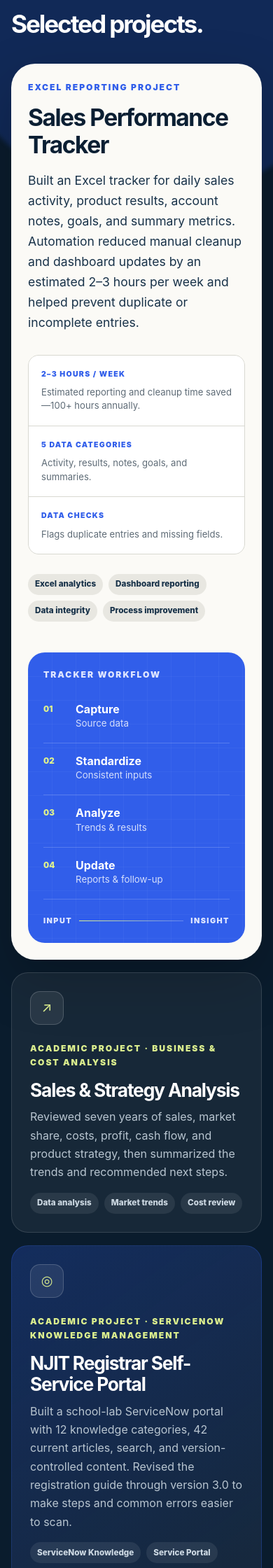
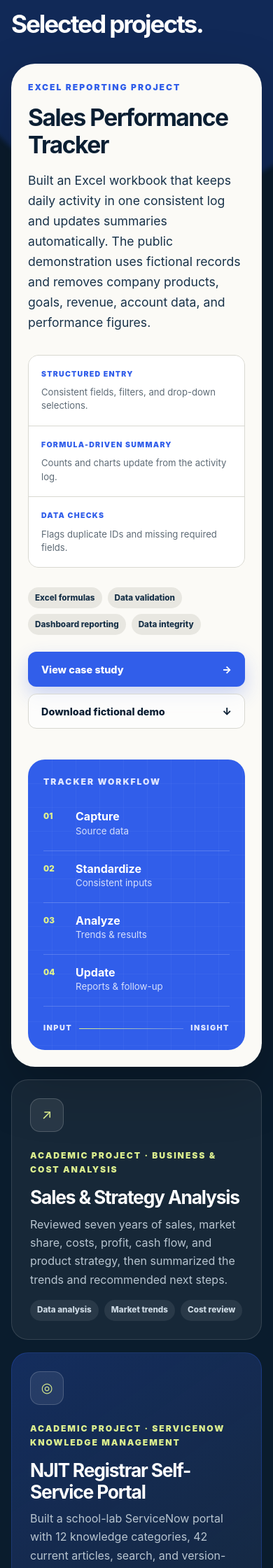
Before and after one commit to jon314159/JonathanCapalbo.me, a Jekyll site: the page index.html, which Jekyll copies as it is, in a window 390 px wide. Shown: the part 3590-5830 px from the top of the page at 70% size. Built offline with Jekyll 4.4.1, drawn with Linux system fonts in a browser that asks for light colours.

Commit message:
Add fictional Excel sales activity tracker case study

```diff
--- a/assets/css/style.css
+++ b/assets/css/style.css
@@ -609,6 +609,15 @@
 .project-detail-grid p { color: var(--muted); font-size: 0.82rem; line-height: 1.48; }
 .featured-project .tag-row span { color: var(--ink-soft); background: #e8e7e1; }
 
+.featured-links {
+  display: flex;
+  flex-wrap: wrap;
+  gap: 10px;
+  margin-top: 24px;
+}
+
+.featured-links .button { width: auto; }
+
 .workflow-visual {
   display: flex;
   min-height: 100%;
@@ -1119,6 +1128,67 @@
 .scope-note a { display: inline-flex; gap: 12px; margin-top: 18px; color: #fff; font-size: 0.86rem; font-weight: 850; text-underline-offset: 4px; }
 .case-contact { margin-top: 0; }
 
+/* Sales activity tracker case study */
+.sales-stat-grid dt { font-size: 1.55rem; letter-spacing: -0.045em; }
+.case-inline-link { color: var(--blue); }
+.case-inline-link:hover { color: var(--blue-dark); }
+.sales-preview { border-color: rgba(49, 94, 234, 0.2); }
+
+.tracker-sample {
+  overflow: hidden;
+  border: 1px solid var(--line);
+  border-radius: var(--radius-lg);
+  background: #fff;
+  box-shadow: var(--shadow);
+}
+
+.tracker-sample-top {
+  display: flex;
+  justify-content: space-between;
+  gap: 20px;
+  padding: 20px 22px;
+  color: #fff;
+  background: var(--navy);
+}
+
+.tracker-sample-top span { font-weight: 900; }
+.tracker-sample-top strong { color: var(--lime); font-size: 0.76rem; text-transform: uppercase; letter-spacing: 0.1em; }
+
+.tracker-columns,
+.tracker-row {
+  display: grid;
+  grid-template-columns: 1.05fr 0.82fr 0.9fr 1.25fr;
+  align-items: center;
+}
+
+.tracker-columns {
+  color: #fff;
+  background: var(--blue);
+  font-size: 0.72rem;
+  font-weight: 900;
+  text-transform: uppercase;
+  letter-spacing: 0.06em;
+}
+
+.tracker-columns span,
+.tracker-row span { padding: 12px 13px; }
+
+.tracker-row { color: var(--ink-soft); font-size: 0.8rem; }
+.tracker-row + .tracker-row { border-top: 1px solid var(--line); }
+.tracker-row:nth-child(even) { background: #f2f7fb; }
+.tracker-row .check-clear { color: var(--teal); font-weight: 850; }
+.tracker-row .check-review { color: #92400e; background: #fef3c7; font-weight: 850; }
+.tracker-row .check-missing { color: #991b1b; background: #fee2e2; font-weight: 850; }
+
+.tracker-note {
+  margin: 20px;
+  padding: 16px;
+  border-left: 4px solid var(--blue);
+  background: var(--blue-pale, #e9edfa);
+}
+
+.tracker-note p { margin-top: 4px; color: var(--muted); font-size: 0.82rem; }
+
 @media (min-width: 1440px) {
   .case-hero { width: min(1560px, calc(100% - 48px)); }
   .case-image-section { width: min(1620px, calc(100% - 72px)); }
@@ -1149,6 +1219,14 @@
   .article-sample { padding: 22px; }
   .article-sample-top { display: grid; gap: 4px; }
   .article-table p { grid-template-columns: 1fr; gap: 3px; }
+  .featured-links { display: grid; }
+  .featured-links .button { width: 100%; }
+  .tracker-sample-top { display: grid; gap: 5px; }
+  .tracker-columns { display: none; }
+  .tracker-row { grid-template-columns: 1fr 1fr; border-top: 1px solid var(--line); }
+  .tracker-row span { display: grid; gap: 2px; }
+  .tracker-row span:nth-child(3)::before { content: "Outcome"; color: var(--muted); font-size: 0.66rem; font-weight: 850; text-transform: uppercase; }
+  .tracker-row span:nth-child(4)::before { content: "Quality"; color: inherit; font-size: 0.66rem; font-weight: 850; text-transform: uppercase; }
 }
 
 @media (prefers-reduced-motion: reduce) {
--- a/index.html
+++ b/index.html
@@ -12,7 +12,7 @@
     <meta property="og:url" content="https://jonathancapalbo.me/" />
     <link rel="canonical" href="https://jonathancapalbo.me/" />
     <link rel="icon" href="favicon.svg" type="image/svg+xml" />
-    <link rel="stylesheet" href="assets/css/style.css?v=37" />
+    <link rel="stylesheet" href="assets/css/style.css?v=38" />
   </head>
   <body>
     <a class="skip-link" href="#main-content">Skip to content</a>
@@ -125,15 +125,19 @@
             <div class="project-copy">
               <p class="project-label">Excel reporting project</p>
               <h3>Sales Performance Tracker</h3>
-              <p class="project-lede">Built an Excel tracker for daily sales activity, product results, account notes, goals, and summary metrics. Automation reduced manual cleanup and dashboard updates by an estimated 2–3 hours per week and helped prevent duplicate or incomplete entries.</p>
+              <p class="project-lede">Built an Excel workbook that keeps daily activity in one consistent log and updates summaries automatically. The public demonstration uses fictional records and removes company products, goals, revenue, account data, and performance figures.</p>
 
               <div class="project-detail-grid">
-                <div><span>2–3 hours / week</span><p>Estimated reporting and cleanup time saved—100+ hours annually.</p></div>
-                <div><span>5 data categories</span><p>Activity, results, notes, goals, and summaries.</p></div>
-                <div><span>Data checks</span><p>Flags duplicate entries and missing fields.</p></div>
+                <div><span>Structured entry</span><p>Consistent fields, filters, and drop-down selections.</p></div>
+                <div><span>Formula-driven summary</span><p>Counts and charts update from the activity log.</p></div>
+                <div><span>Data checks</span><p>Flags duplicate IDs and missing required fields.</p></div>
               </div>
 
-              <div class="tag-row"><span>Excel analytics</span><span>Dashboard reporting</span><span>Data integrity</span><span>Process improvement</span></div>
+              <div class="tag-row"><span>Excel formulas</span><span>Data validation</span><span>Dashboard reporting</span><span>Data integrity</span></div>
+              <div class="featured-links">
+                <a class="button button-primary" href="sales-activity-tracker.html">View case study <span aria-hidden="true">→</span></a>
+                <a class="button button-secondary" href="downloads/Fictional_Sales_Activity_Tracker.xlsx" download>Download fictional demo <span aria-hidden="true">↓</span></a>
+              </div>
             </div>
 
             <div class="workflow-visual" aria-label="Tracker workflow: capture, standardize, analyze, and update">
```
Also changed, not shown: case-studies/sales-activity-tracker.md (added, +58 -0 lines), sales-activity-tracker.html (added, +175 -0 lines), README.md, assets/images/sales-activity-dashboard.png (added), 1 other file.
